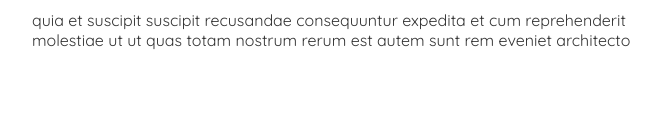
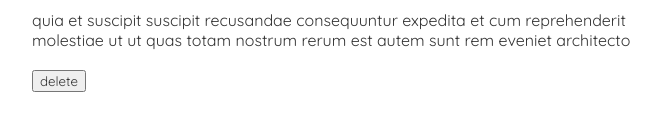
Before and after one commit to pragus99/miniblog, a React (Create React App) app: page /blogs/1 in a window 1280 px wide. Shown: the part 221-352 px from the top of the page, without its empty margins (308-969 px from the left). Built offline with nearby package versions, Linux system fonts and the light colour scheme; data requests are answered from the project's data file.

Commit message:
added delete blog

```diff
--- a/src/components/BlogDetails.js
+++ b/src/components/BlogDetails.js
@@ -1,4 +1,4 @@
-import { useParams } from "react-router";
+import { useHistory, useParams } from "react-router";
 import useFetch from "./useFetch";
 
 const BlogDetails = () => {
@@ -6,6 +6,15 @@
   const { data, isPending, error } = useFetch(
     "http://localhost:8000/blogs/" + id
   );
+  const history = useHistory();
+
+  const handleClick = () => {
+    fetch("http://localhost:8000/blogs/" + data.id, {
+      method: "DELETE",
+    }).then(() => {
+      history.push("/");
+    });
+  };
 
   return (
     <div className="blog-details">
@@ -16,6 +25,7 @@
           <h2>{data.title}</h2>
           <p>Written by {data.author}</p>
           <div>{data.body}</div>
+          <button onClick={handleClick}>delete</button>
         </article>
       )}
     </div>
```
